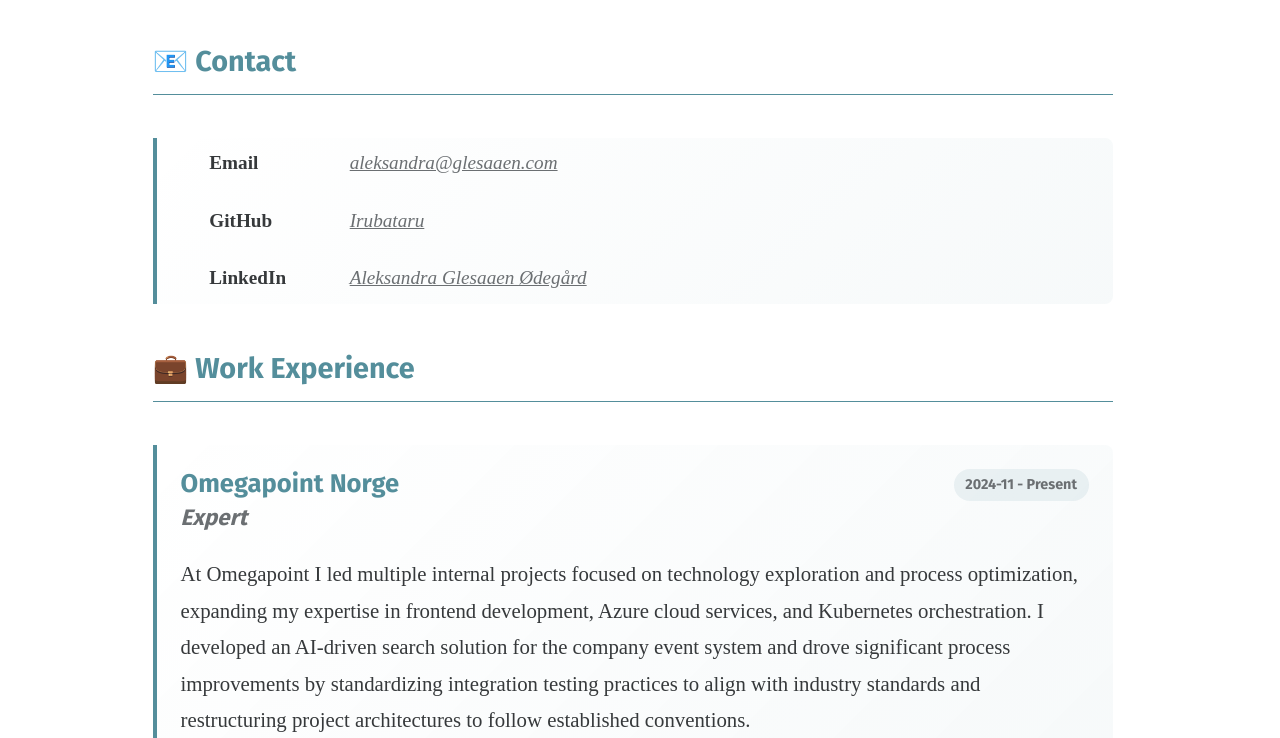
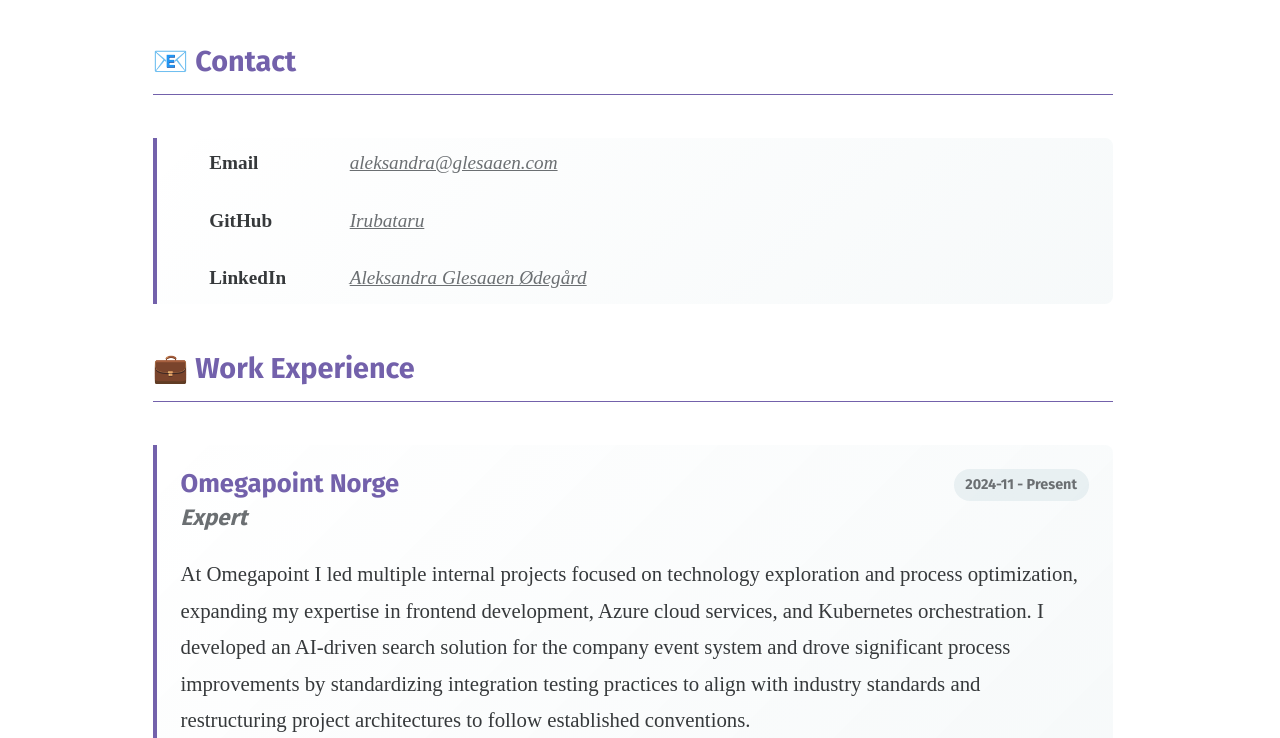
Before and after one commit to Irubataru/irubataru.github.io, an Astro site: page /cv in a window 1280 px wide. Shown: the part 397-1135 px from the top of the page. Built offline with nearby package versions, Linux system fonts and the light colour scheme; Astro itself is replaced by a stand-in of ours; some icons are missing.

Commit message:
feat: change primary colour to purple

```diff
--- a/src/styles/global.css
+++ b/src/styles/global.css
@@ -2,7 +2,7 @@
   --background-body: #fff;
   --text-main: #36393b;
   --text-secondary: #6b6f72;
-  --primary-color: #548e9b;
+  --primary-color: #7361ab;
   --font-family-serif: 'Merriweather Variable', serif;
   --font-family-sans: 'Fira Sans', sans-serif;
 }
@@ -11,7 +11,7 @@
   --background-body: #202122;
   --text-main: #fff;
   --text-secondary: #ccc;
-  --primary-color: #548e9b;
+  --primary-color: #8775c2;
 }
 
 html {
```
